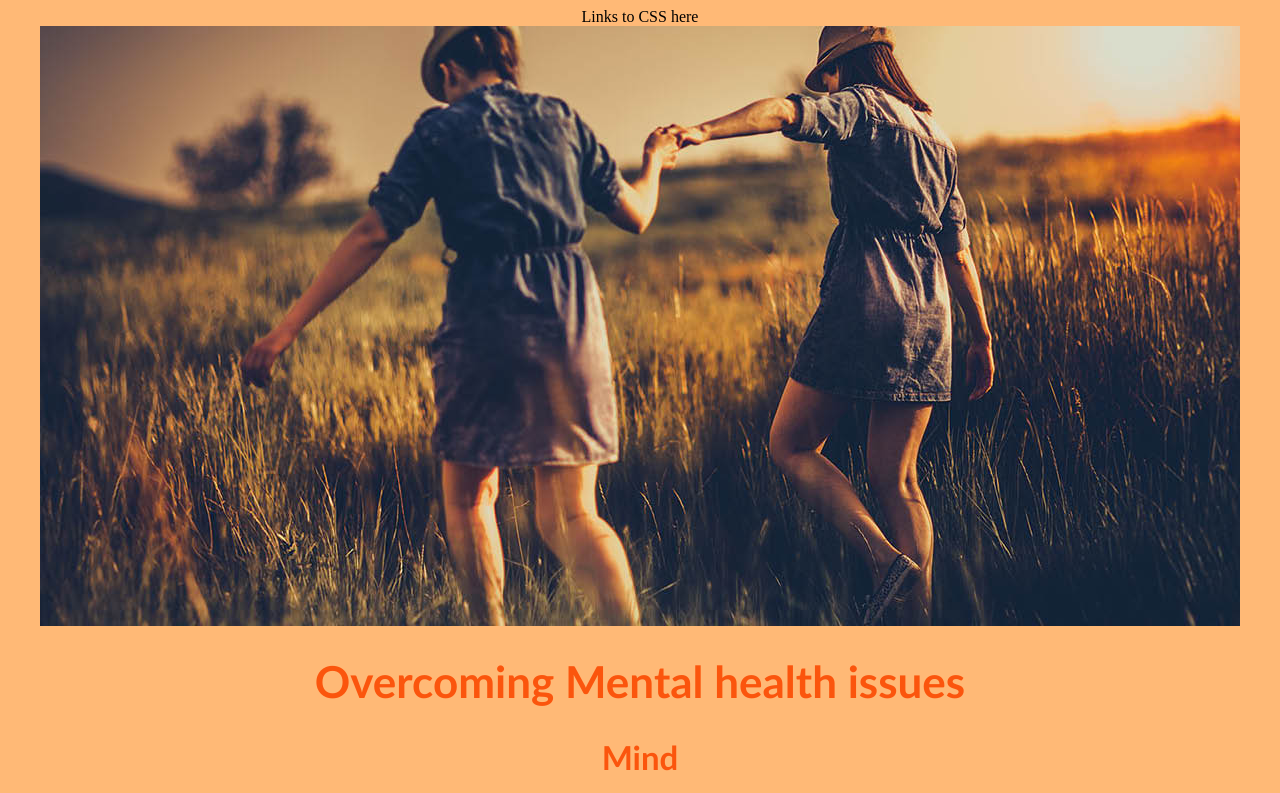
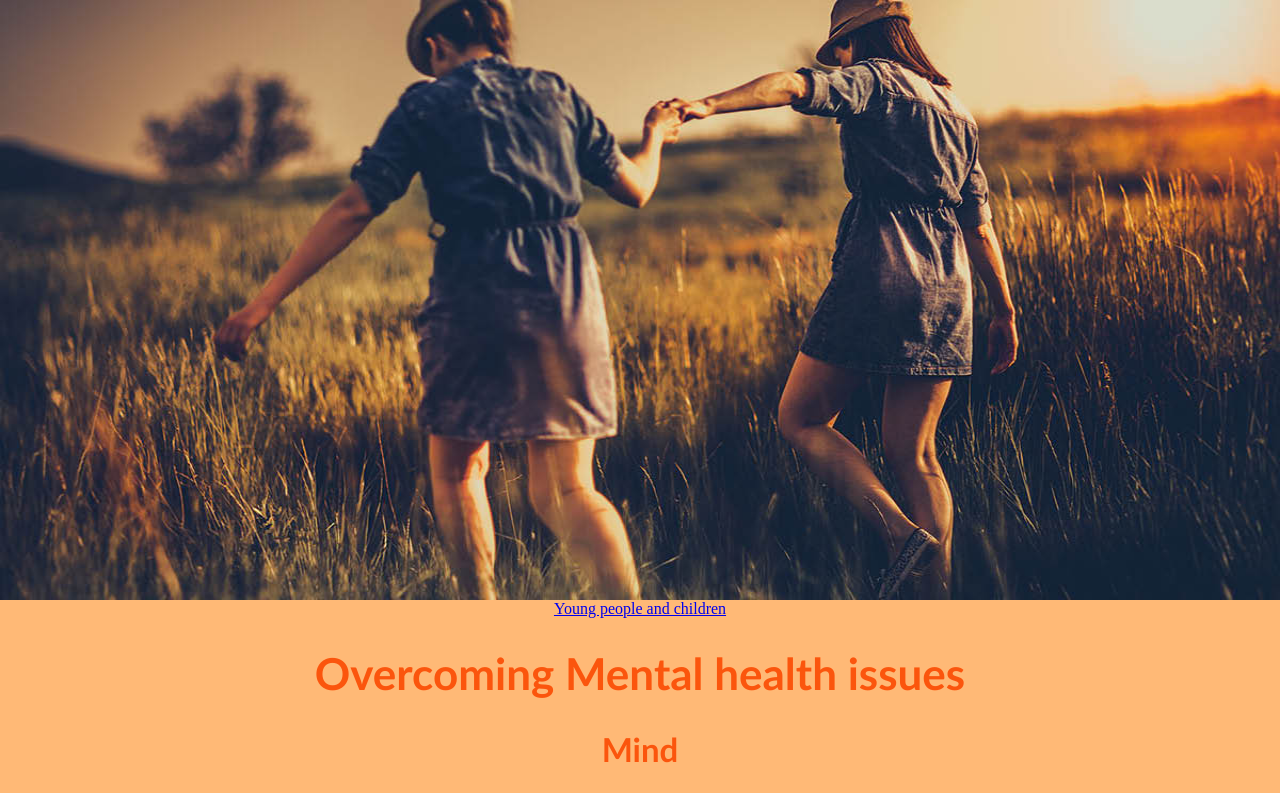
Before and after one commit to Midnightlit/Charity-UK-, a plain HTML site: page page2.html in a window 1280 px wide. Shown: the top 793 px of the page. Drawn offline with Linux system fonts and the light colour scheme; files whose address does not match are found by name.

Commit message:
added link to page 3

```diff
--- a/page2.html
+++ b/page2.html
@@ -1,22 +1,16 @@
 <DOCTYPE html>
-<head> Links to CSS here</head>
+<head>
 
-<title>Mental health charities</title>
+<title>Mental health</title>
 
 
 
 <style>
 
 body {
-	text-align: center;
+	margin: 0;
+  text-align: center;
 	background-color: rgba(255, 156, 60, 0.7);
-
-
-}
-
-img {opacity: 1;
-   max-height: 400%;
-max-width: 400%;
 }
 
 .Headings {
@@ -30,9 +24,16 @@ max-width: 400%;
       font-family: courier;
 
 </style>
+ </head>
+
   <body>
 
- <img src="/Users/Rox/Documents/GitHub/Charity-UK-/Images/mentalhealth.jpg"  alt="Mental health" height="600" width="1200">
+
+
+ <img src="/Users/Rox/Documents/GitHub/Charity-UK-/Images/mentalhealth.jpg"  alt="Mental health" height="600" width="100%">
+
+
+<a href="./Page3YP.html">Young people and children</a>
 
     <div class="Headings">
 
@@ -40,7 +41,7 @@ max-width: 400%;
 
       <h2>Mind</h2>
 
-  <p>We provide advice and support to empower anyone experiencing a mental health problem. We campaign to improve services, raise awareness and promote understanding. <a href="ttps://www.mind.org.uk/about-us/">Link</a></p>
+  <p>We provide advice and support to empower anyone experiencing a mental health problem. We campaign to improve services, raise awareness and promote understanding. <a href="https://www.mind.org.uk/about-us/">Link</a></p>
 
 <h2>YWCA</h2>
 
```
